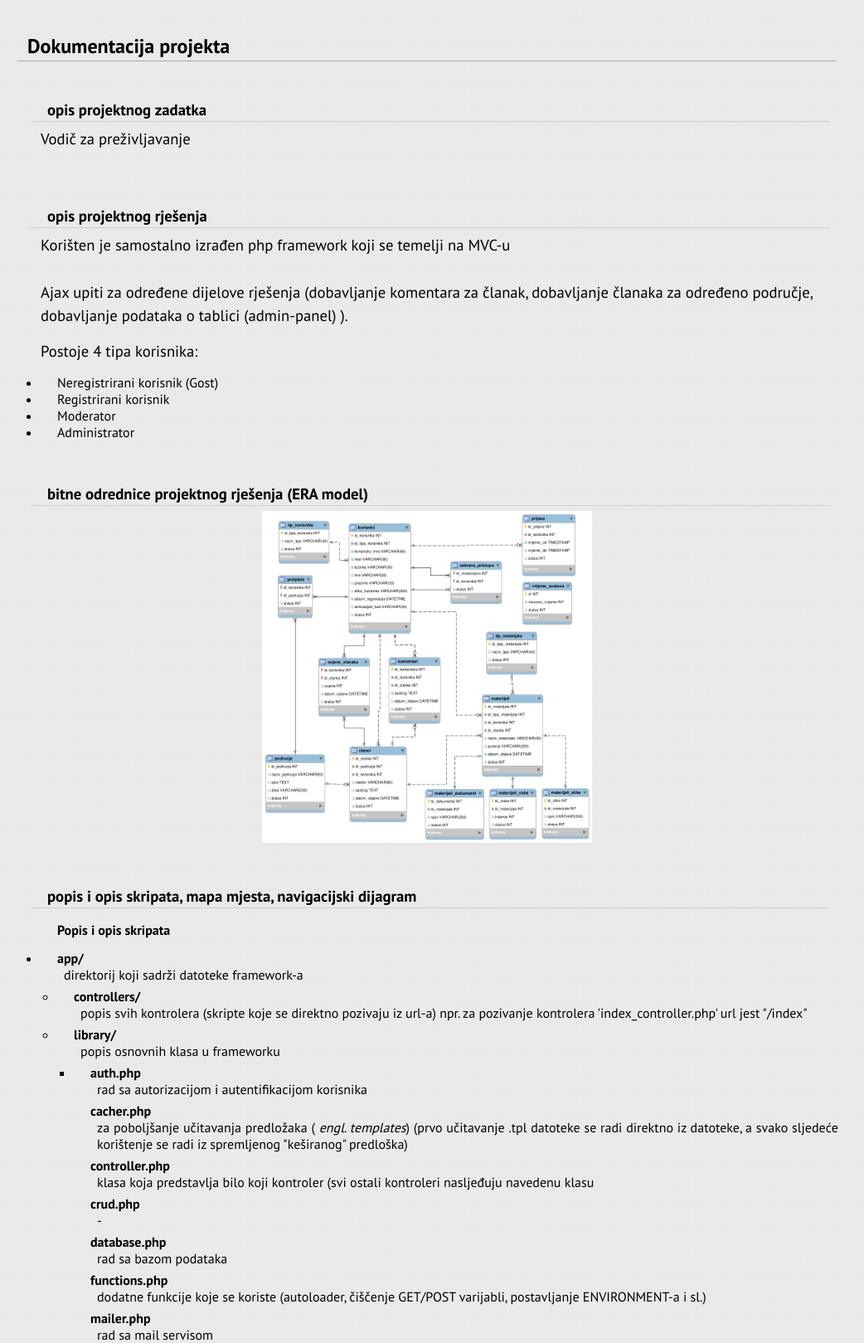
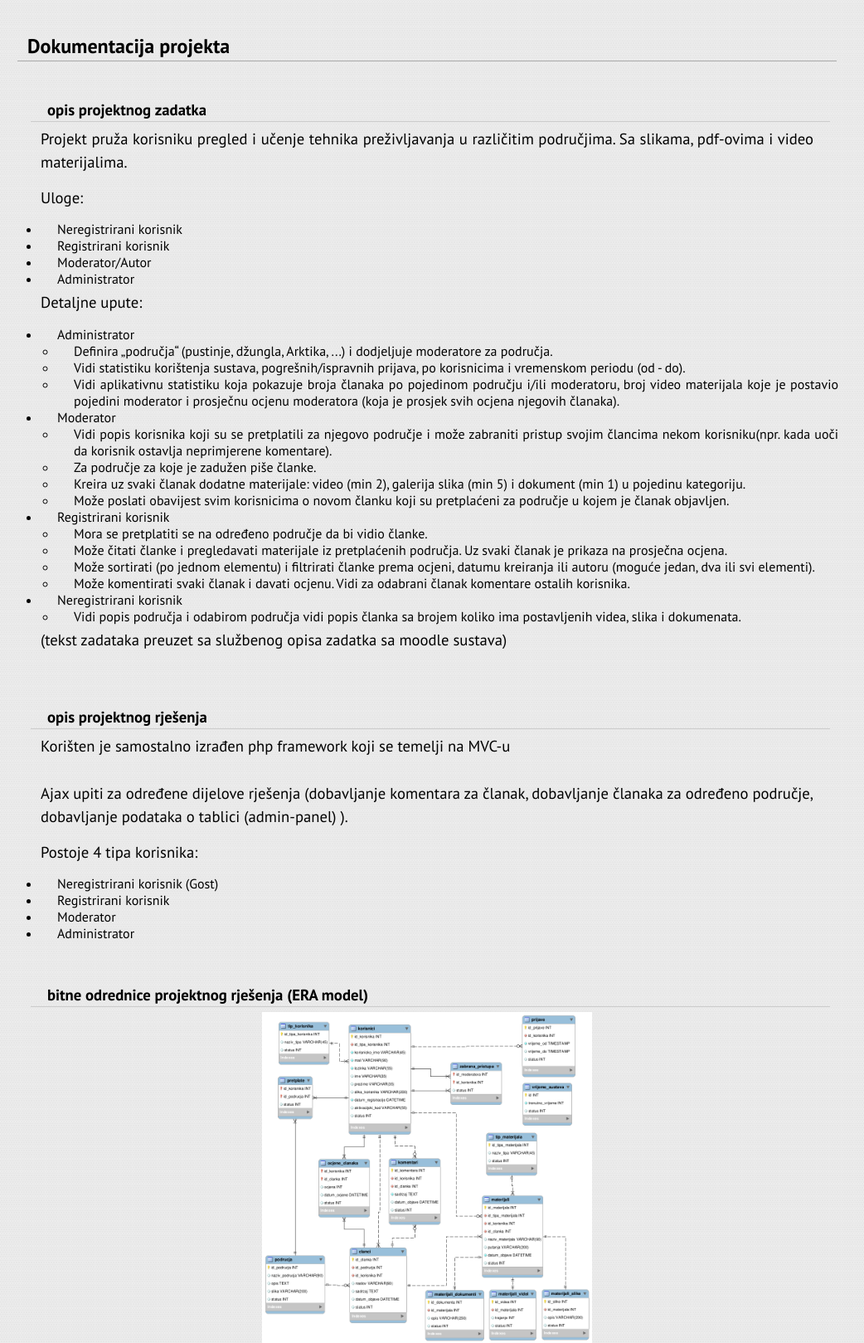
Before and after one commit to matijabelec/vodic-za-prezivljavanje, a PHP site: page /dokumentacija.html in a window 1280 px wide. Shown: the part 163-1782 px from the top of the page at 83% size, without its empty margins (125-1167 px from the left). Run offline with PHP 8.4, Linux system fonts and the light colour scheme.

Commit message:
bugs fixed

```diff
--- a/app/templates/data/articles/article-input.tpl
+++ b/app/templates/data/articles/article-input.tpl
@@ -11,7 +11,7 @@
         </div>
 
         <div>
-            <input name="file_to_upl" type="file" multiple>
+            <input name="file_to_upl[]" type="file" multiple>
             <label for="file_to_upl">Sadržaj: </label>
         </div>
 
--- a/dokumentacija.html
+++ b/dokumentacija.html
@@ -75,7 +75,72 @@
             <section class="main-section">
                 <h3>opis projektnog zadatka</h3>
 
-                <p>Vodič za preživljavanje</p>
+                <p>Projekt pruža korisniku pregled i učenje tehnika preživljavanja
+                u različitim područjima. Sa slikama, pdf-ovima i video materijalima.</p>
+
+                <p>Uloge:</p>
+                <ul>
+                    <li>Neregistrirani korisnik</li>
+                    <li>Registrirani korisnik</li>
+                    <li>Moderator/Autor</li>
+                    <li>Administrator</li>
+                </ul>
+
+                <p>Detaljne upute:</p>
+                <ul>
+                    <li>
+                        <p>Administrator</p>
+                        <ul>
+                            <li>Definira „područja“ (pustinje, džungla, Arktika, ...) i
+                            dodjeljuje moderatore za područja.</li>
+                            <li>Vidi statistiku korištenja sustava, pogrešnih/ispravnih
+                            prijava, po korisnicima i vremenskom periodu (od - do).</li>
+                            <li>Vidi aplikativnu statistiku koja pokazuje broja članaka
+                            po pojedinom području i/ili moderatoru, broj video materijala
+                            koje je postavio pojedini moderator i prosječnu ocjenu
+                            moderatora (koja je prosjek svih ocjena njegovih članaka).</li>
+                        </ul>
+                    </li>
+                    <li>
+                        <p>Moderator</p>
+                        <ul>
+                            <li>Vidi popis korisnika koji su se pretplatili za njegovo
+                            područje i može zabraniti pristup svojim člancima nekom
+                            korisniku(npr. kada uoči da korisnik ostavlja neprimjerene
+                            komentare). </li>
+                            <li>Za područje za koje je zadužen piše članke.</li>
+                            <li>Kreira uz svaki članak dodatne materijale: video (min 2),
+                            galerija slika (min 5) i dokument (min 1) u pojedinu
+                            kategoriju.</li>
+                            <li>Može poslati obavijest svim korisnicima o novom članku
+                            koji su pretplaćeni za područje u kojem je članak objavljen.</li>
+                        </ul>
+                    </li>
+                    <li>
+                        <p>Registrirani korisnik</p>
+                        <ul>
+                            <li>Mora se pretplatiti se na određeno područje da bi vidio
+                            članke.</li>
+                            <li>Može čitati članke i  pregledavati  materijale iz
+                            pretplaćenih područja. Uz svaki članak je prikaza na prosječna
+                            ocjena.</li>
+                            <li>Može sortirati (po jednom elementu) i filtrirati članke
+                            prema ocjeni, datumu kreiranja ili autoru (moguće jedan, dva
+                            ili svi elementi).</li>
+                            <li>Može komentirati svaki članak i  davati  ocjenu.  Vidi
+                            za odabrani članak komentare  ostalih korisnika.</li>
+                        </ul>
+                    </li>
+                    <li>
+                        <p>Neregistrirani korisnik</p>
+                        <ul>
+                            <li>Vidi popis područja i odabirom područja vidi popis članka
+                            sa brojem koliko ima postavljenih videa, slika i dokumenata.</li>
+                        </ul>
+                    </li>
+                </ul>
+
+                <p>(tekst zadataka preuzet sa službenog opisa zadatka sa moodle sustava)</p>
             </section>
 
             <section class="main-section">
```
Also changed, not shown: app/controllers/articles_controller.php (+100 -8 lines), app/library/uploader.php (+21 -1 lines), app/models/data_model.php (+20 -1 lines).
